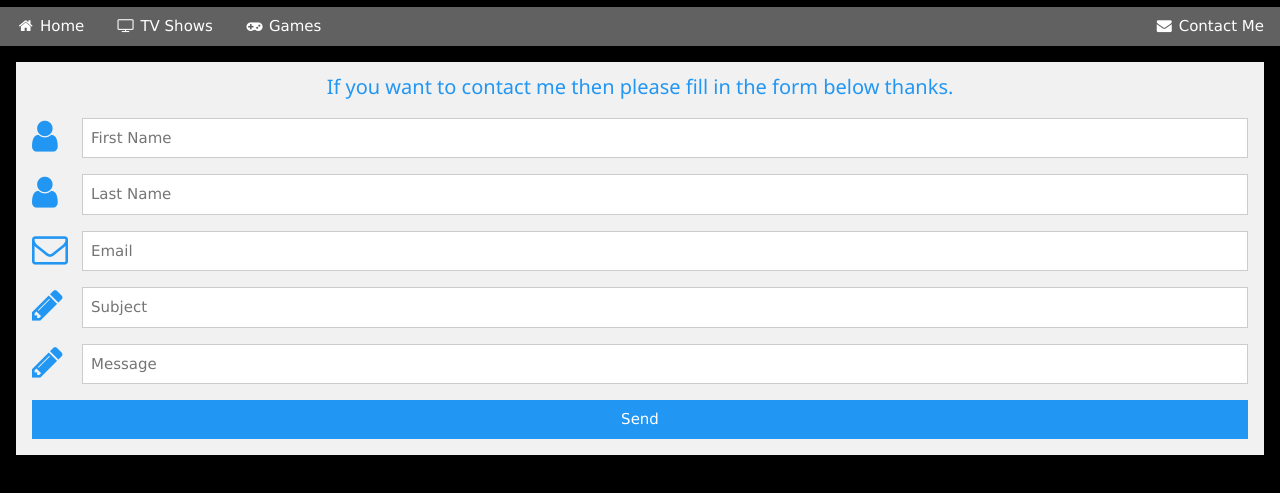
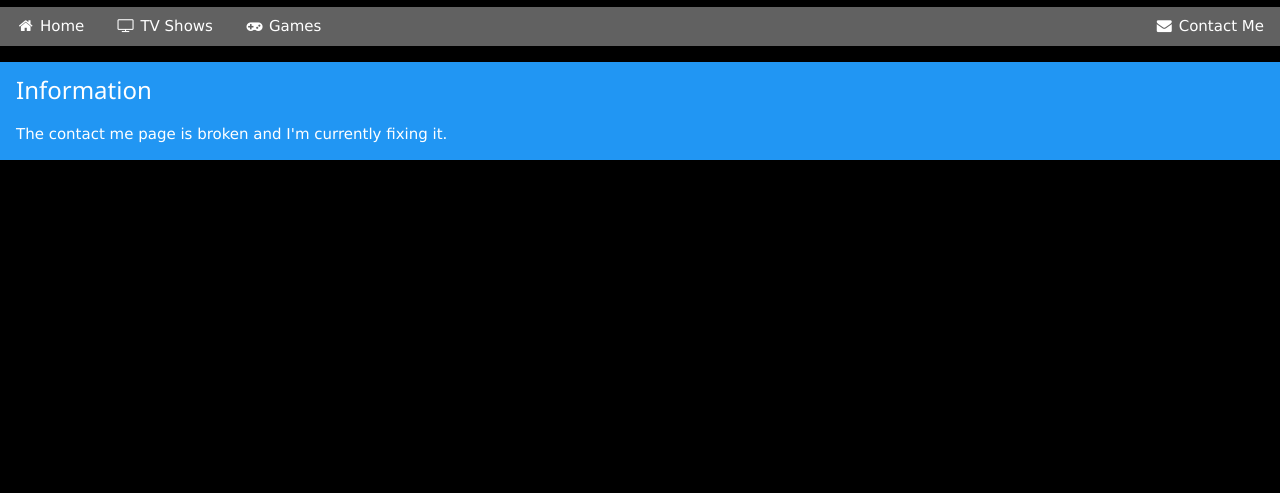
Before and after one commit to luckierprawn/luckierprawn.github.io, a plain HTML site: page contact.html in a window 1280 px wide. Shown: the part 73-566 px from the top of the page. Drawn offline with Linux system fonts and the light colour scheme.

Commit message:
Update contact.html

```diff
--- a/contact.html
+++ b/contact.html
@@ -103,7 +103,11 @@ function myFunction() {
     }
 }
 </script>
-<form action="../mail_handler.php" class="w3-container w3-card-4 w3-light-grey w3-text-blue w3-margin" method="post">
+<div class="w3-panel w3-blue">
+    <h3>Information</h3>
+    <p>The contact me page is broken and I'm currently fixing it.</p>
+</div>
+<!--<form action="../mail_handler.php" class="w3-container w3-card-4 w3-light-grey w3-text-blue w3-margin" method="post">
 <h4 class="w3-center">If you want to contact me then please fill in the form below thanks.</h4>
 <div class="w3-row w3-section">
   <div class="w3-col" style="width:50px"><i class="w3-xxlarge fa fa-user" href="https://cdn3.iconfinder.com/data/icons/black-easy/512/538642-user_512x512.png"></i></div>
@@ -136,7 +140,7 @@ function myFunction() {
     </div>
 </div>
 <input type="submit" name="submit" value="Send" class="w3-button w3-block w3-section w3-blue w3-ripple w3-padding">
-</form>
+</form>-->
 <br clear="all" />
 <br clear="all" />
 </body>
```
